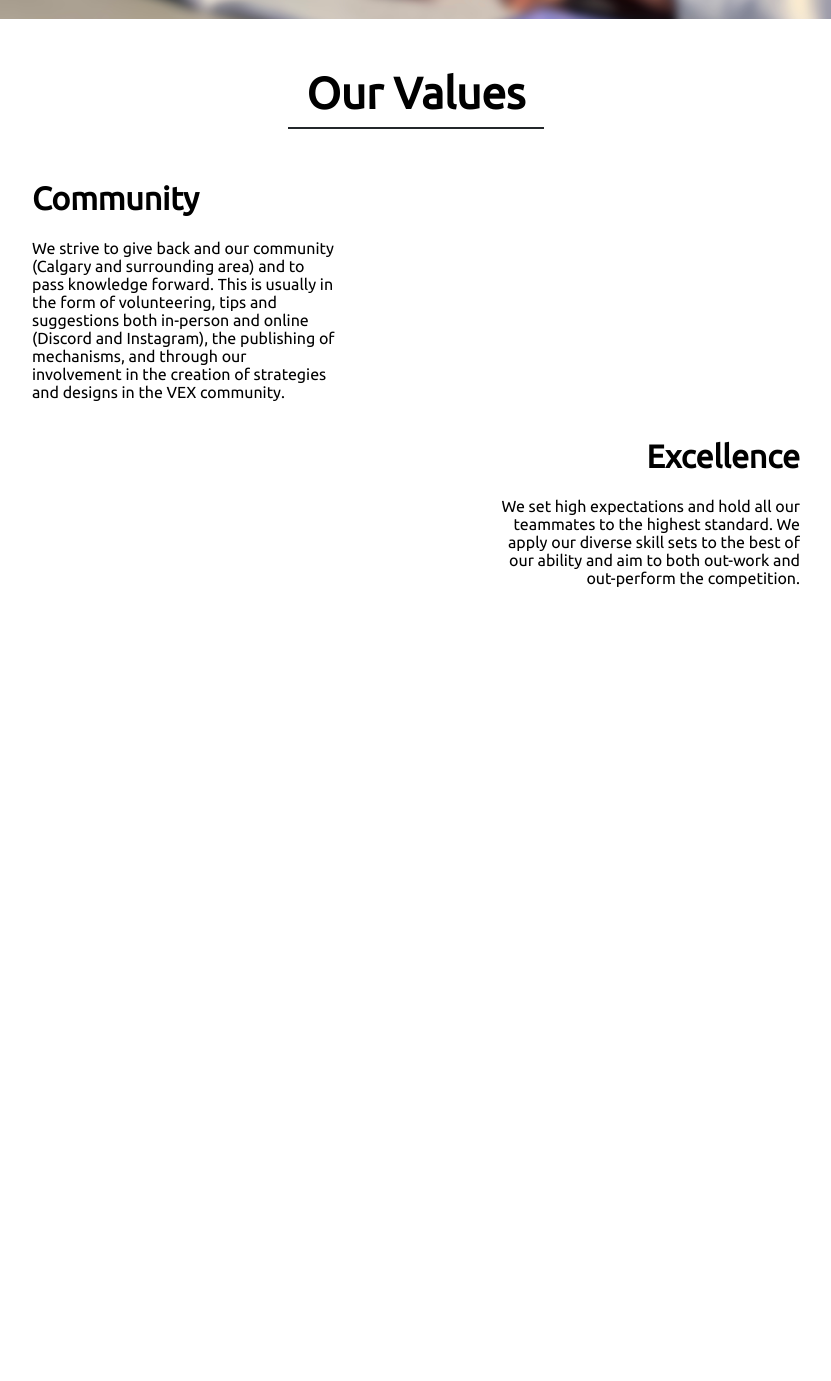
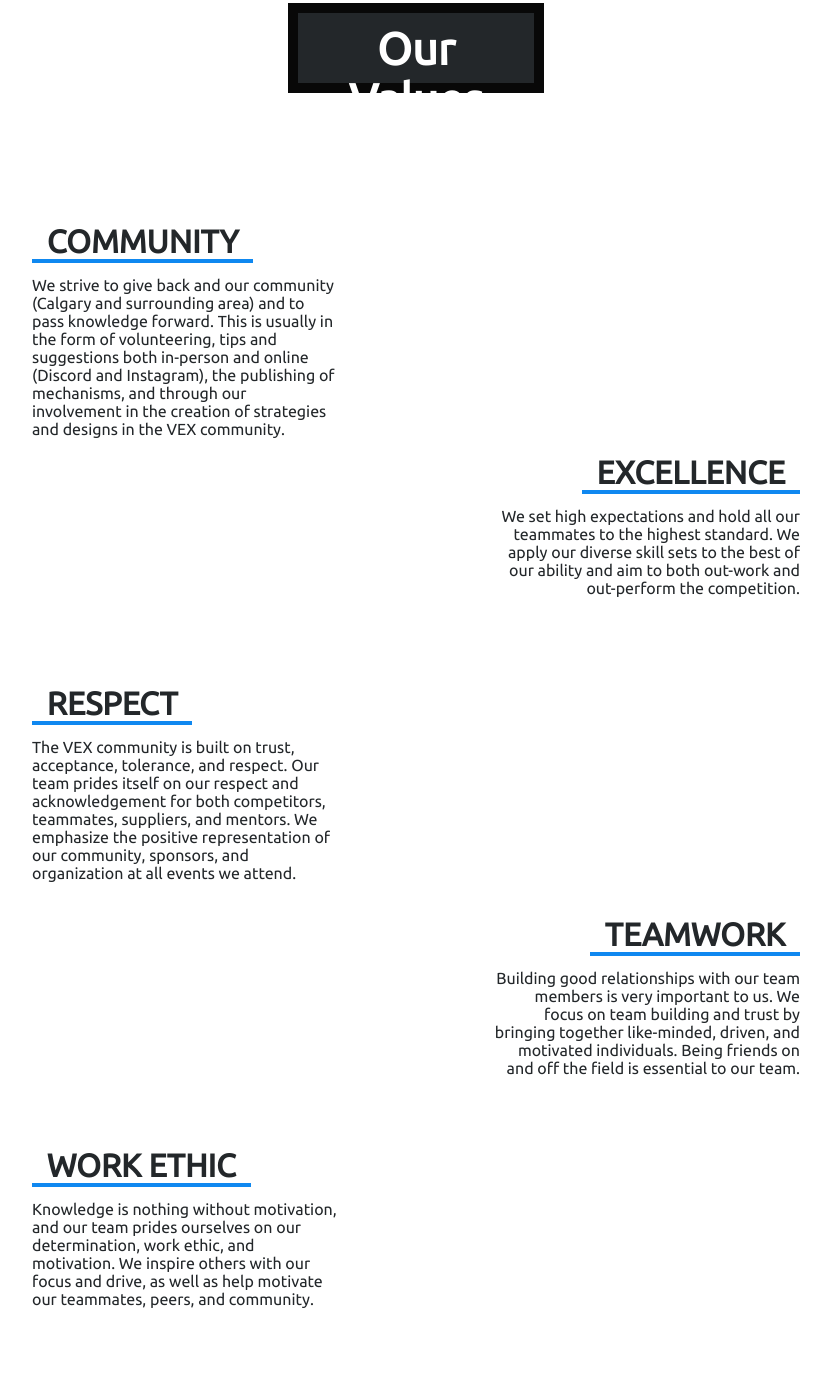
Before and after one commit to ToastedRobotics/ToastedRobotics, a plain HTML site: page pages/about.html in a window 1280 px wide. Shown: the part 1742-3123 px from the top of the page, without its empty margins (224-1055 px from the left). Drawn offline with nearby package versions, Linux system fonts and the light colour scheme; no server answers; a script that the page names is missing; a web font is replaced by a local one.

Commit message:
Update about.html

```diff
--- a/pages/about.html
+++ b/pages/about.html
@@ -26,7 +26,7 @@
     <div id="mask">
         <div id="preload"></div>
     </div>
-    <div class="wrapper" id="wrapper" style="grid-template-rows: 120px 100px 3400px 1fr !important;">
+    <div class="wrapper" id="wrapper" style="grid-template-rows: 120px 100px 3000px 1fr !important;">
         <div id="login-modal" class="hide">
             <iframe src="../login_legacy.html" frameBorder="0" id="frame" scrolling="no" width="100%" style="height:100%; width: 710px;"></iframe>
         </div>
@@ -56,23 +56,34 @@
                     <h3 style="text-align: left; font-size: 40px; margin: 0 auto; padding-top: 20px;">Mission</h3>
                     <p style="text-align: left; font-size: 20px; margin:0 auto;">We provide young Canadians with opportunities to excel in the STEM field through the VEX platform.</p>
                 </div>
-                <div style="grid-column: 3/5; grid-row: 3; padding-left: 5vw; border-radius: 45px;background: linear-gradient(to left, rgba(255, 255, 255, 0.2), rgba(255, 255, 255, 0));">
+                <div style="padding-left: 5vw; grid-column: 3/5; grid-row: 3/5; border-radius: 45px;background: linear-gradient(to left, rgba(255, 255, 255, 0.2), rgba(255, 255, 255, 0)); margin-top: 40px; margin-bottom: 90px;">
                     <h3 style="text-align: left; font-size: 40px; margin: 0 auto; padding-top: 10px;">Vision</h3>
                     <p style="text-align: left; font-size: 20px; margin:0 auto;">To be a significant organization in the VEX community which provides exemplary robotics education to the Greater Calgary region, and empowers Canadians of all backgrounds.</p>
                 </div>
             </div>
-            <div style="grid-column: 1/3; grid-row: 4; display: grid; grid-template-columns: 1fr 1fr 1fr 1fr 1fr; grid-template-rows: 140px 3fr 1fr;">
-                <h1 style="text-align: center; padding-top: 20px; font-size: 44px; border-bottom: 2px solid rgb(35, 39, 42); grid-column: 3/4; grid-row: 1/2;">Our Values</h1>
-                <div style="grid-column: 2/5; grid-row: 2/3; display:grid; grid-template-rows: 1fr 1fr 1fr 1fr 1fr; grid-template-columns: 2fr 1fr 2fr;">
+            <div style="grid-column: 1/3; grid-row: 4; display: grid; grid-template-columns: 1fr 1fr 1fr 1fr 1fr; grid-template-rows: 150px 100px 3fr 100px;  color:rgb(35, 39, 42)">
+                <h1 style="text-align: center; padding:10px; font-size: 2.8em; border: 10px solid rgb(8, 8, 8); grid-column: 3/4; grid-row: 1; color:rgb(255, 255, 255); background-color: rgb(35, 39, 42);">Our Values</h1>
+                <div style="grid-column: 2/5; grid-row: 3; display:grid; grid-template-rows: 1fr 1fr 1fr 1fr 1fr; grid-template-columns: 2fr 1fr 2fr;">
                     <div style="grid-row: 1; grid-column: 1; text-align: left;">
-                        <h1>Community</h1>
+                        <h1 style="border-bottom: 4px solid rgb(15, 136, 240); display: inline;">&nbsp;&nbsp;COMMUNITY&nbsp;&nbsp;</h1>
                         <p>We strive to give back and our community (Calgary and surrounding area) and to pass knowledge forward.  This is usually in the form of volunteering, tips and suggestions both in-person and online (Discord and Instagram), the publishing of mechanisms, and through our involvement in the creation of strategies and designs in the VEX community.</p>
                     </div>
                     <div style="grid-row: 2; grid-column: 3; text-align: right;">
-                        <h1>Excellence</h1>
+                        <h1 style="border-bottom: 4px solid rgb(15, 136, 240); display: inline;">&nbsp;&nbsp;EXCELLENCE&nbsp;&nbsp;</h1>
                         <p>We set high expectations and hold all our teammates to the highest standard.  We apply our diverse skill sets to the best of our ability and aim to both out-work and out-perform the competition.</p>
                     </div>
-
+                    <div style="grid-row: 3; grid-column: 1; text-align: left;">
+                        <h1 style="border-bottom: 4px solid rgb(15, 136, 240); display: inline;">&nbsp;&nbsp;RESPECT&nbsp;&nbsp;</h1>
+                        <p>The VEX community is built on trust, acceptance, tolerance, and respect.  Our team prides itself on our respect and acknowledgement for both competitors, teammates, suppliers, and mentors.  We emphasize the positive representation of our community, sponsors, and organization at all events we attend.</p>
+                    </div>
+                    <div style="grid-row: 4; grid-column: 3; text-align: right;">
+                        <h1 style="border-bottom: 4px solid rgb(15, 136, 240); display: inline;">&nbsp;&nbsp;TEAMWORK&nbsp;&nbsp;</h1>
+                        <p>Building good relationships with our team members is very important to us.  We focus on team building and trust by bringing together like-minded, driven, and motivated individuals.  Being friends on and off the field is essential to our team.</p>
+                    </div>
+                    <div style="grid-row: 5; grid-column: 1; text-align: left;">
+                        <h1 style="border-bottom: 4px solid rgb(15, 136, 240); display: inline;">&nbsp;&nbsp;WORK ETHIC&nbsp;&nbsp;</h1>
+                        <p>Knowledge is nothing without motivation, and our team prides ourselves on our determination, work ethic, and motivation.  We inspire others with our focus and drive, as well as help motivate our teammates, peers, and community.</p>
+                    </div>
                 </div>
             </div>
         </div>
```
